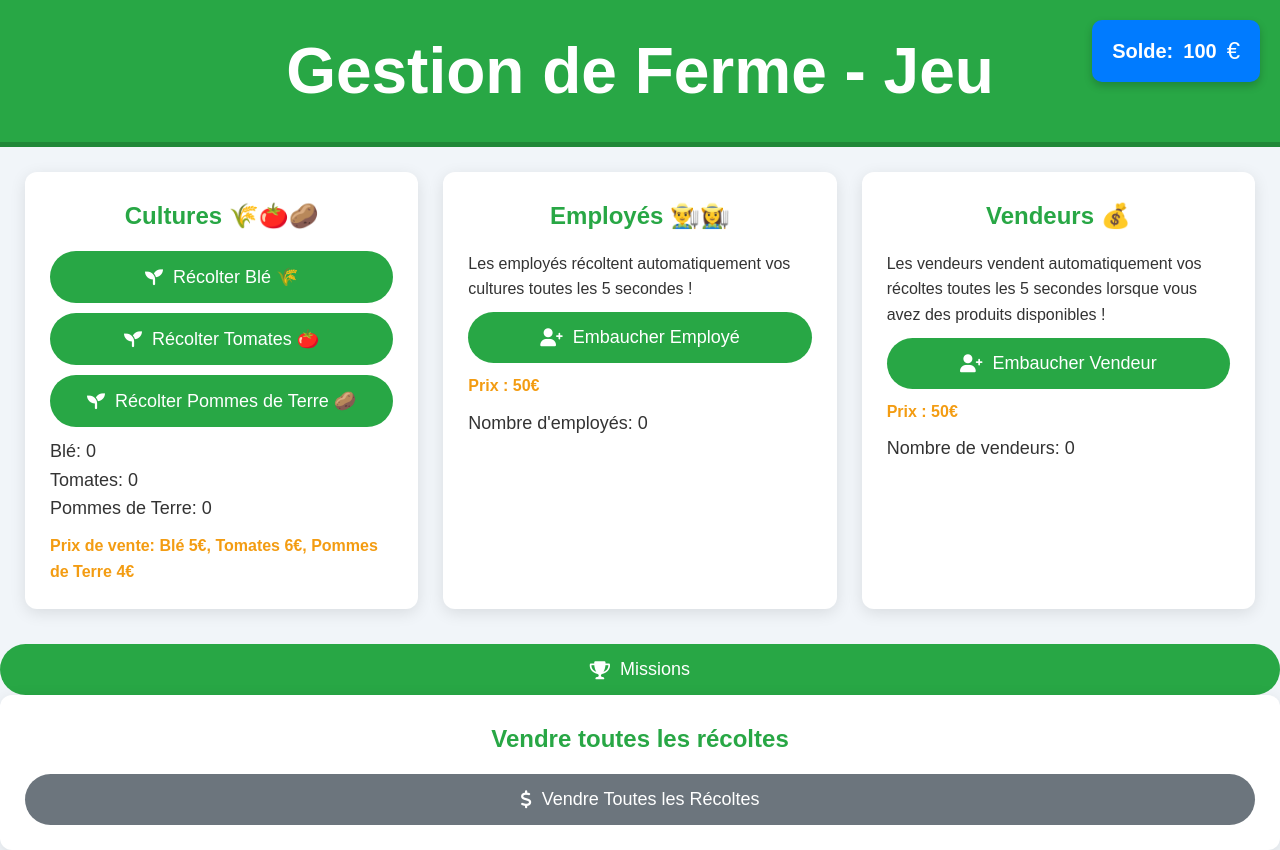
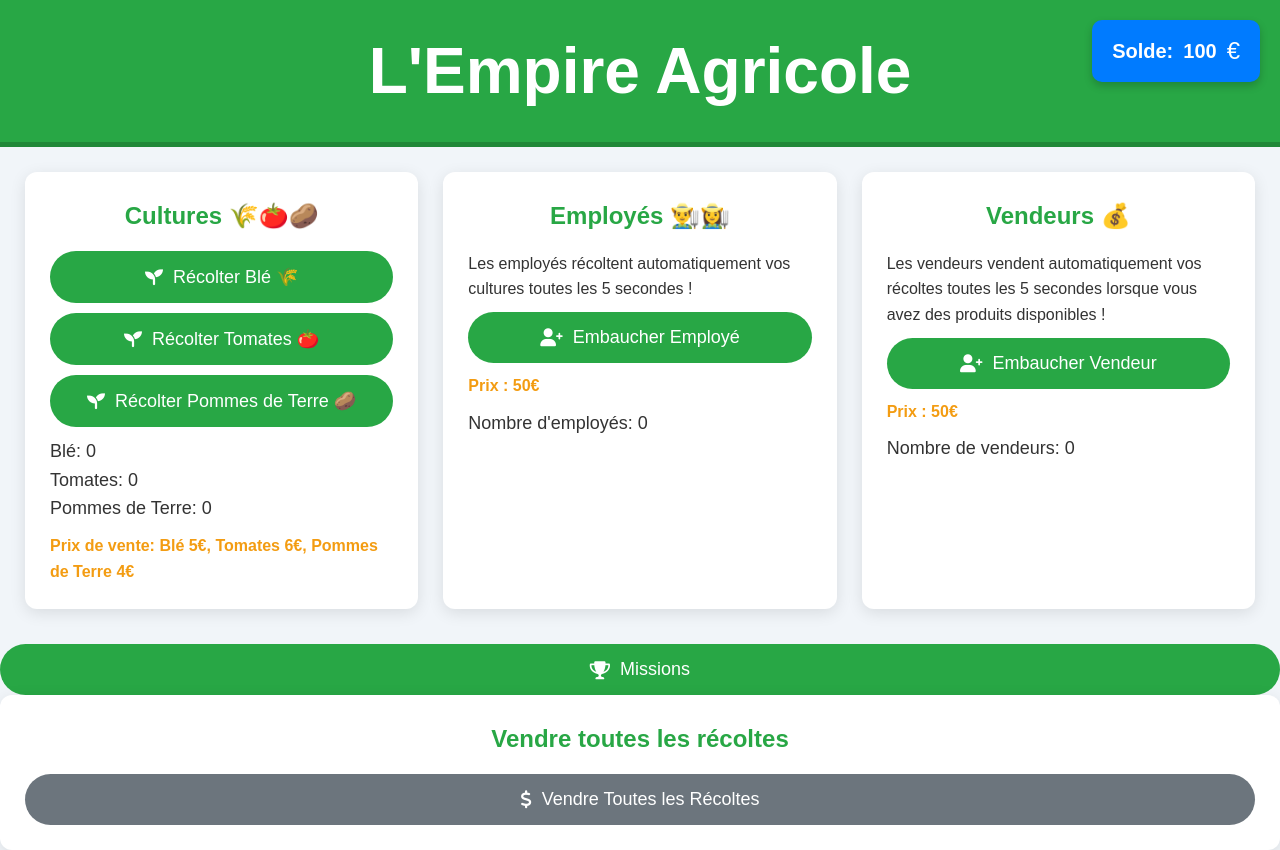
Before and after one commit to ASM63000/L-Empire-Agricole, a plain HTML site: page jeu.html in a window 1280 px wide. Drawn offline with Linux system fonts and the light colour scheme.

Commit message:
Update jeu.html

```diff
--- a/jeu.html
+++ b/jeu.html
@@ -3,7 +3,7 @@
 <head>
     <meta charset="UTF-8">
     <meta name="viewport" content="width=device-width, initial-scale=1.0">
-    <title>Jeu de gestion de ferme</title>
+    <title>L'Empire Agricole</title>
     <link rel="stylesheet" href="https://cdnjs.cloudflare.com/ajax/libs/font-awesome/6.0.0-beta3/css/all.min.css">
 
     <style>
@@ -136,7 +136,7 @@
 <body>
 
     <header>
-        <h1>Gestion de Ferme - Jeu</h1>
+        <h1>L'Empire Agricole</h1>
     </header>
 
     <div class="container">
```
